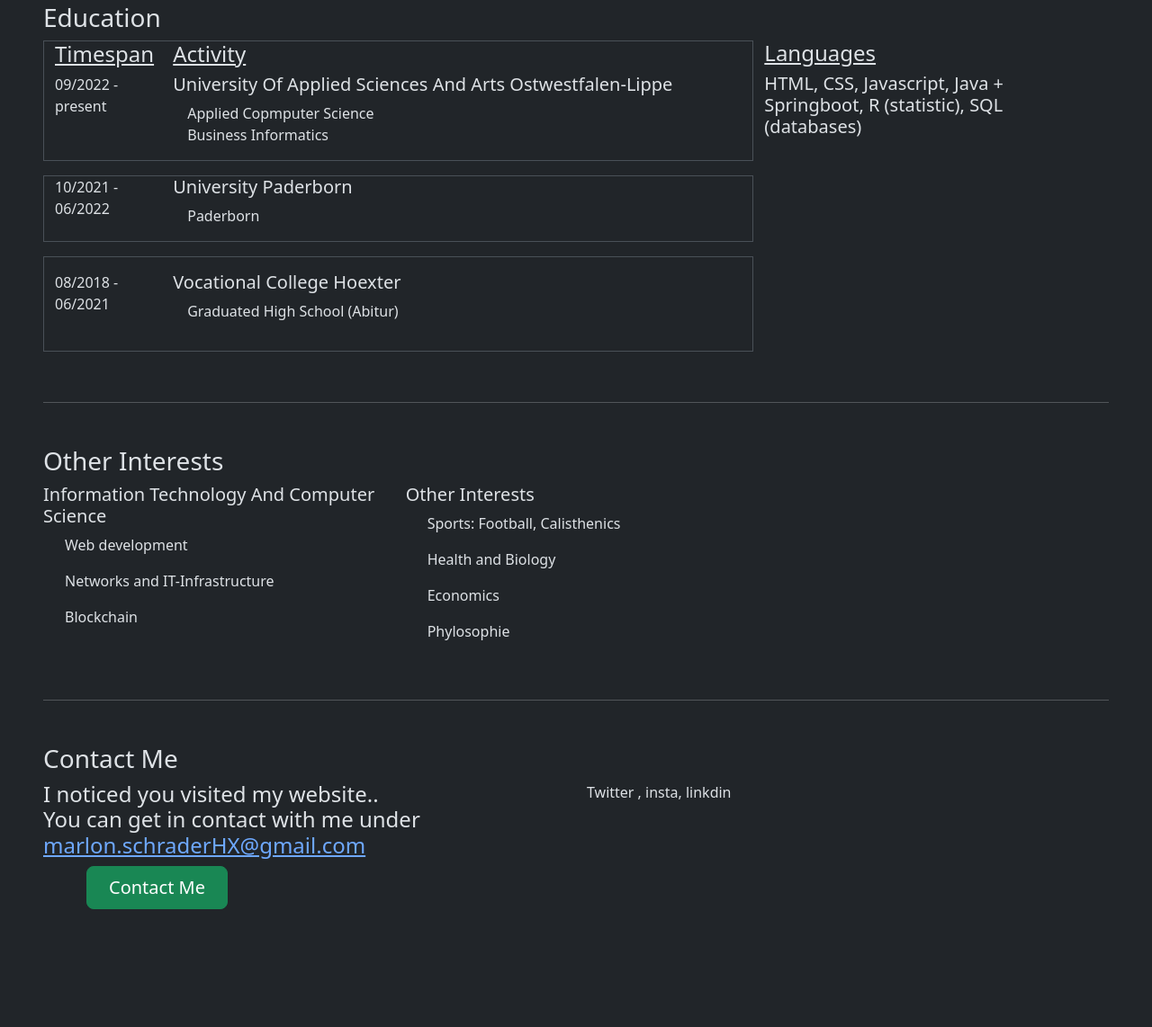
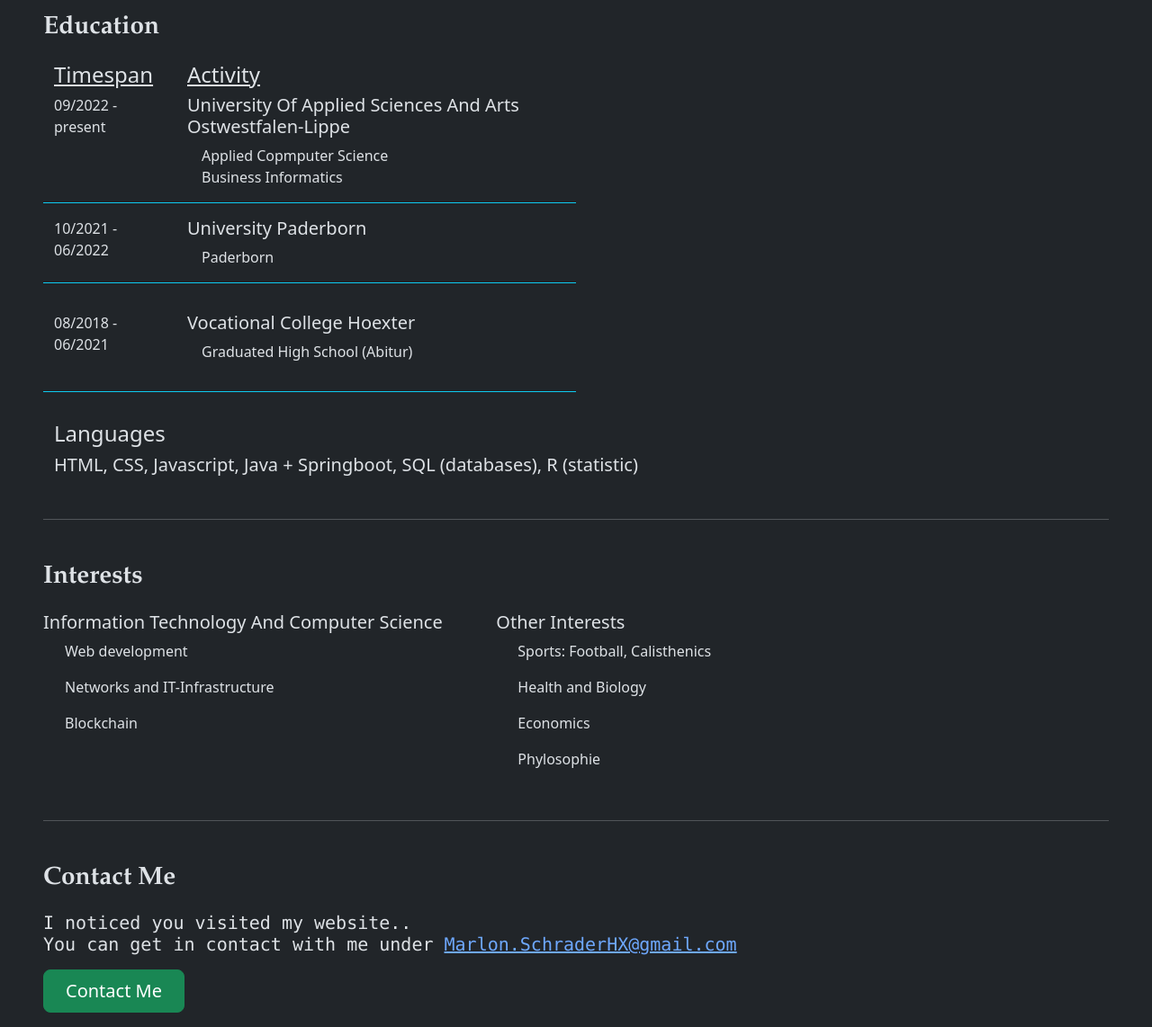
Before and after one commit to NeXo333Xo/NeXo333Xo.github.io, a plain HTML site: page index.html in a window 1280 px wide. Shown: the part 1504-2646 px from the top of the page at 90% size. Before the commit the page ends 2547 px from the top, so only its background shows below. Drawn offline with nearby package versions, Linux system fonts and the light colour scheme.

Commit message:
Initial commit

```diff
--- a/index.html
+++ b/index.html
@@ -3,29 +3,27 @@
 
 <head meta charset="UTF-8">
     <title>Web developer</title>
-    <link href="./style.css" rel="stylesheet">
     <link href="https://cdn.jsdelivr.net/npm/bootstrap@5.3.3/dist/css/bootstrap.min.css" rel="stylesheet"
         integrity="sha384-QWTKZyjpPEjISv5WaRU9OFeRpok6YctnYmDr5pNlyT2bRjXh0JMhjY6hW+ALEwIH" crossorigin="anonymous">
+    <link href="styles.css" rel="stylesheet">
 </head>
 
-<body>
 <div class="mx-5">
 
     <!-- Nav bar-->
-        <header class="d-flex flex-wrap justify-content-center py-3 mb-4 border-bottom">
-            <a href="/"
-                class="d-flex align-items-center mb-3 mb-md-0 me-md-auto link-body-emphasis text-decoration-none">
+    <nav class="sticky-top  d-flex flex-wrap justify-content-center py-3 mb-4 border-bottom bg-body-tertiary">
+        <a href="/" class="d-flex align-items-center mb-3 mb-md-0 me-md-auto link-body-emphasis text-decoration-none">
             <span class="fs-4">Marlon Schrader</span>
         </a>
 
         <ul class="nav nav-pills">
             <li class="nav-item"><a href="#" class="nav-link active" aria-current="page">Home</a></li>
-                <li class="nav-item"><a href="#" class="nav-link">Projects</a></li>
-                <li class="nav-item"><a href="#" class="nav-link">Education</a></li>
-                <li class="nav-item"><a href="#" class="nav-link">Interests</a></li>
-                <li class="nav-item"><a href="#" class="nav-link">Contact Me</a></li>
+            <li class="nav-item"><a href="#projects" class="nav-link">Projects</a></li>
+            <li class="nav-item"><a href="#education" class="nav-link">Education</a></li>
+            <li class="nav-item"><a href="#interests" class="nav-link">Interests</a></li>
+            <li class="nav-item"><a href="#contactMe" class="nav-link">Contact Me</a></li>
         </ul>
-        </header>
+    </nav>
 
 
 
@@ -48,8 +46,8 @@
 
 
     <!-- Projects -->
+    <projects id="projects" class="bg-secondary bg-gradient">
         <h3 class="mt-5">Projects</h3>
-        <projects>
         <div class="row row-cols-1 row-cols-sm-2">
             <div class="col pb-3 d-flex align-items-stretch">
                 <div class="card">
@@ -90,18 +88,19 @@
     <br>
     <hr>
 
+
     <!-- Education -->
+    <Education id="education">
         <h3 class="mt-5">Education</h3>
-        <Education>
         <div class="row mx-0">
-                <div class="col-sm-8"> <!---->
+            <div class="col-lg-6 mb-3 me-lg-5"> <!---->
 
-                    <div class="row mb-3 border">
-                        <div class="col col-3 col-sm-2">
+                <div class="row mb-3 border-bottom border-info">
+                    <div class="col col-3 col-sm-3">
                         <h4><u>Timespan</u></h4>
                         <p>09/2022 - present</p>
                     </div>
-                        <div class="col col-9 col-sm-10">
+                    <div class="col col-9 col-sm-9">
                         <h4><u>Activity</u></h4>
                         <h5>University Of Applied Sciences And Arts Ostwestfalen-Lippe</h5>
                         <div class="mx-3">
@@ -111,30 +110,30 @@
                     </div>
                 </div>
 
-                    <div class="row mb-3 border">
-                        <div class="col col-3 col-sm-2">
+                <div class="row mb-3 border-bottom border-info">
+                    <div class="col col-3 col-sm-3">
                         <p>10/2021 - 06/2022</p>
                     </div>
-                        <div class="col col-9 col-sm-10">
+                    <div class="col col-9 col-sm-9">
                         <h5>University Paderborn</h5>
                         <p class="mx-3">Paderborn</p>
                     </div>
                 </div>
 
-                    <div class="row mb-3 py-3 border">
-                        <div class="col col-3 col-sm-2">
+                <div class="row mb-3 py-3 border-bottom border-info">
+                    <div class="col col-3 col-sm-3">
                         <p>08/2018 - 06/2021</p>
                     </div>
-                        <div class="col col-9 col-sm-10">
+                    <div class="col col-9 col-sm-9">
                         <h5>Vocational College Hoexter</h5>
                         <p class="mx-3">Graduated High School (Abitur)</p>
                     </div>
                 </div>
 
             </div>
-                <div class="col-sm-4 border-l"> <!---->
-                    <h4><u>Languages</u></h4>
-                    <h5>HTML, CSS, Javascript, Java + Springboot, R (statistic), SQL (databases)</h5>
+            <div class="w-100 col-sm-5"> <!---->
+                <h4>Languages</h4>
+                <h5>HTML, CSS, Javascript, Java + Springboot, SQL (databases), R (statistic)</h5>
             </div>
         </div>
     </Education>
@@ -143,10 +142,10 @@
 
 
     <!-- Other Interests-->
-        <h3 class="mt-5 ">Other Interests</h3>
-        <Interests>
+    <Interests id="interests">
+        <h3 class="mt-5 ">Interests</h3>
         <div class="row row-cols-1 row-cols-sm-2">
-                <div class="col col-sm-4 mb-4">
+            <div class="col col-sm-5 mb-4">
                 <h5>Information Technology And Computer Science</h5>
                 <div class="mx-4">
                     <p>Web development</p>
@@ -154,7 +153,7 @@
                     <p>Blockchain</p>
                 </div>
             </div>
-                <div class="col col-sm-4">
+            <div class="col col-sm-5">
                 <h5>Other Interests</h5>
                 <div class="mx-4">
                     <p>Sports: Football, Calisthenics</p>
@@ -170,26 +169,23 @@
 
 
     <!-- Contact Me -->
+    <ContactMe id="contactMe">
         <h3 class="mt-5">Contact Me</h3>
-        <ContactMe>
         <div class="row">
-                <div class="col-sm-6">
-                    <h4>I noticed you visited my website.. <br>
-                        You can get in contact with me under <a href="mailto:marlon.schraderHX@gmail.com"
-                            class="email-button">marlon.schraderHX@gmail.com</a> <br>
+            <div class="col-sm-8">
+                <h5 class="end">I noticed you visited my website.. <br>
+                    You can get in contact with me under
+                    <a href="mailto:marlon.schraderHX@gmail.com" class="email-button">Marlon.SchraderHX@gmail.com</a>
+                    <br>
+                </h5>
+                <div class="my-3">
+                    <a href="mailto:marlon.schraderHX@gmail.com" class="email-button">
+                        <button type="button" class="btn btn-success btn-lg px-4">Contact Me</button>
+                    </a>
                 </div>
-                <div class="col-sm-6">
-                    <p>Twitter , insta, linkdin </p>
-                </div>
-
-                </h4>
-                <div class="mx-5 mb-2">
-                    <button type="button" class="btn btn-success btn-lg px-4">Contact Me</button>
             </div>
             <br>
     </ContactMe>
-
-
 
 
 </div>
--- /dev/null
+++ b/styles.css
@@ -0,0 +1,14 @@
+[id] {
+    scroll-margin-top: 100px;
+}
+
+h3 {
+    font-weight:bolder;
+    font-family: "Garamond", "Times New Roman", serif;
+        /* Garamond with fallbacks */
+    margin-bottom: 20px;
+}
+
+.end {
+    font-family: "Monaco", Monospace;
+}
```
Also changed, not shown: style.css (deleted), 1 other file. Lines whose indentation alone changed are shown as unchanged.
